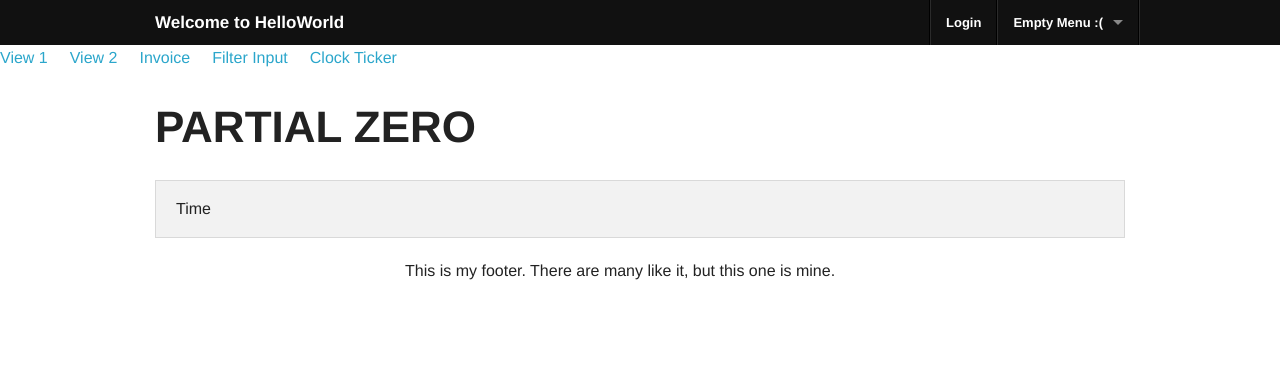
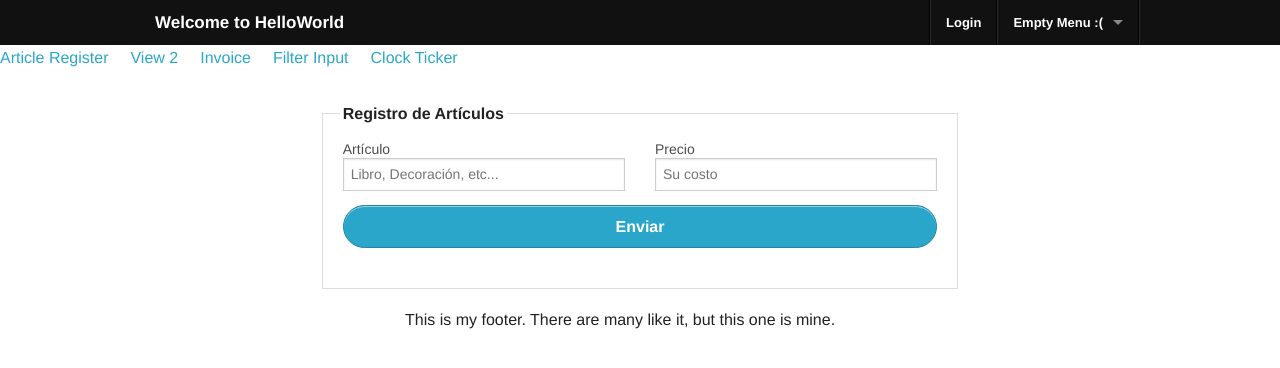
Before and after one commit to raulricardo/angularjs-helloworld, a plain HTML site: page app/index.html at #/article/register in a window 1280 px wide. Drawn offline with Linux system fonts and the light colour scheme.

Commit message:
Turning view1 / Ctrl1 in a new view/control, for article registration

```diff
--- a/app/index.html
+++ b/app/index.html
@@ -53,7 +53,7 @@
 <nav>
     <ul class="inline-list">
         <li>
-            <a href="#/view1">View 1</a>
+            <a href="#/article/register">Article Register</a>
         </li>
         <li>
             <a href="#/view2">View 2</a>
--- a/app/js/app.js
+++ b/app/js/app.js
@@ -45,10 +45,10 @@ angular
                     }
                 );
                 $routeProvider.when(
-                    '/view1',
+                    '/article/register',
                     {
-                        templateUrl: 'partials/partial0.html',
-                        controller: 'MyCtrl1'
+                        templateUrl: 'partials/article_register.html',
+                        controller: 'articleRegister'
                     }
                 );
                 $routeProvider.when(
--- a/app/js/controllers.js
+++ b/app/js/controllers.js
@@ -8,9 +8,11 @@ angular
         []
     )
     .controller(
-        'MyCtrl1',
+        'articleRegister',
         [
-            function() {
+            '$scope',
+            function($scope) {
+                $scope.articles = []
             }
         ]
     )
@@ -31,15 +33,6 @@ angular
                     $scope.boom += "BOOM!"
                 }
                 $scope.boom = ""
-            }
-        ]
-    )
-    .controller(
-        'ClockCtrl',
-        [
-            '$scope',
-            function($scope, time){
-                $scope.time = time
             }
         ]
     )
--- /dev/null
+++ b/app/partials/article_register.html
@@ -0,0 +1,26 @@
+<div class="row">
+    <div class="small-10 large-8 small-centered columns">
+        <form>
+            <fieldset>
+                <legend>Registro de Artículos</legend>
+
+                <div class="row">
+                    <div class="large-6 columns">
+                        <label>Artículo</label>
+                        <input type="text" placeholder="Libro, Decoración, etc...">
+                    </div>
+                    <div class="large-6 columns">
+                        <label>Precio</label>
+                        <input type="text" placeholder="Su costo">
+                    </div>
+                </div>
+
+                <div class="row">
+                    <div class="large-12 columns">
+                        <button class="round expand">Enviar</button>
+                    </div>
+                </div>
+            </fieldset>
+        </form>
+    </div>
+</div>
--- a/app/partials/partial0.html
+++ /dev/null
@@ -1,8 +0,0 @@
-<div class="row">
-    <div class="large-6-centered columns" ng-app="timeExampleModule">
-        <h1>PARTIAL ZERO</h1>
-        <div class="panel" ng-controller="ClockCtrl">
-            Time {{time.now}}
-        </div>
-    </div>
-</div>
```
